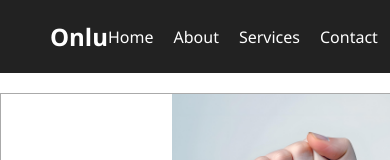
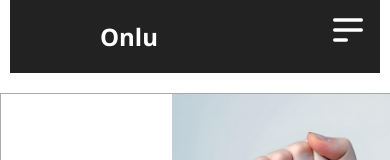
Before and after one commit to hufsKokimsonglee/memory_fit, a React (Create React App) app: page / in a window 390 px wide. Shown: the top 160 px of the page. Built offline with nearby package versions, Linux system fonts and the light colour scheme.

Commit message:
header reaction

```diff
--- a/src/assets/scss/app.scss
+++ b/src/assets/scss/app.scss
@@ -2,3 +2,4 @@
 @import "./base/reset";
 @import "./base/variables";
 @import "./components/main";
+@import "./components/header";
--- /dev/null
+++ b/src/assets/scss/components/_header.scss
@@ -0,0 +1,131 @@
+.header {
+  display: flex;
+  justify-content: space-between;
+  align-items: center;
+  padding: 20px 50px;
+  background-color: #222;
+  color: #fff;
+
+  .header__logo {
+    font-size: 1.5em;
+    font-weight: bold;
+    color: #fff;
+    text-decoration: none;
+    transition: color 0.3s ease;
+    margin-left: 40px;
+
+    &:visited {
+      color: #fff; /* visited 시에도 기본 색상을 유지 */
+    }
+  }
+
+  .header__nav {
+    display: flex;
+    gap: 20px;
+
+    .header__link {
+      color: #fff;
+      font-size: 1em;
+
+      &:visited {
+        color: #fff; /* visited 시에도 기본 색상을 유지 */
+      }
+    }
+  }
+}
+
+.resBtn {
+  display: none;
+}
+@media (max-width: 1399px) {
+}
+@media (max-width: 1100px) {
+  header {
+    padding: 0 10px;
+  }
+}
+@media (max-width: 991px) {
+}
+@media (max-width: 767px) {
+  .header {
+    .header__nav {
+      position: absolute;
+      top: 0px;
+      left: 0;
+      width: 100%;
+      height: 100%;
+      background-color: rgba(0, 0, 0, 0.75);
+      z-index: -1;
+      opacity: 0;
+      transform: translateX(100%);
+      &.active {
+        overflow-y: hidden;
+        z-index: 1;
+        opacity: 1;
+        transform: translateX(0);
+        transition: transform 0.5s;
+        width: 100%;
+        height: 100%;
+        flex-direction: column;
+        align-items: center;
+        justify-content: center;
+        a {
+          margin-bottom: 30px;
+        }
+      }
+    }
+    .resBtn {
+      position: absolute;
+      display: block;
+      top: 0;
+      right: 0;
+      width: 60px;
+      height: 60px;
+      /* active를 하는 순간 상단으로 올릴 것이라는 의미 */
+      ul {
+        li {
+          position: absolute;
+          top: 50%;
+          left: 30%;
+          transform: translate(-50%, -50%);
+          img {
+            display: block;
+            height: 40px;
+            cursor: pointer;
+          }
+        }
+        .menuBtn {
+          display: block;
+        }
+        .closeBtn {
+          display: none;
+        }
+      }
+      &.active {
+        ul {
+          .menuBtn {
+            position: absolute;
+            top: 50%;
+            left: 30%;
+            transform: translate(-50%, -50%);
+            img {
+              display: block;
+              height: 40px;
+              cursor: pointer;
+              z-index: 3;
+            }
+          }
+          .menuBtn {
+            display: none;
+          }
+          .closeBtn {
+            display: block;
+            z-index: 2;
+          }
+        }
+      }
+    }
+  }
+}
+@media (max-width: 575px) {
+}
--- a/src/components/Header.jsx
+++ b/src/components/Header.jsx
@@ -1,16 +1,48 @@
-import React from 'react';
-import './Header.scss';
+import { React, useState } from "react";
+import ImgAtm from "./atom/ImgAtm";
+
+import menu from "../assets/images/menu.svg";
+import close from "../assets/images/close.svg";
 
 const Header = () => {
+  const [darkActive, setDarkActive] = useState(false);
+
+  const resBtnClick = () => {
+    setDarkActive(!darkActive);
+  };
+
   return (
     <header className="header">
-      <a href='/' className="header__logo">Onlu</a>
-      <nav className="header__nav">
-        <a href="/" className="header__link">Home</a>
-        <a href="#about" className="header__link">About</a>
-        <a href="#services" className="header__link">Services</a>
-        <a href="#contact" className="header__link">Contact</a>
+      <a href="/" className="header__logo">
+        Onlu
+      </a>
+      <nav className={`header__nav ${darkActive ? "active" : ""}`}>
+        <a href="/" className="header__link">
+          Home
+        </a>
+        <a href="#about" className="header__link">
+          About
+        </a>
+        <a href="#services" className="header__link">
+          Services
+        </a>
+        <a href="#contact" className="header__link">
+          Contact
+        </a>
       </nav>
+      <div
+        className={`resBtn ${darkActive ? "active" : ""}`}
+        onClick={resBtnClick}
+      >
+        <ul>
+          <li className="menuBtn">
+            <ImgAtm srcProp={menu} altProp="메뉴바 링크" />
+          </li>
+          <li className="closeBtn">
+            <ImgAtm srcProp={close} altProp="닫기 링크" />
+          </li>
+        </ul>
+      </div>
     </header>
   );
 };
--- a/src/components/Header.scss
+++ /dev/null
@@ -1,34 +0,0 @@
-.header {
-  display: flex;
-  justify-content: space-between;
-  align-items: center;
-  padding: 20px 50px;
-  background-color: #222;
-  color: #fff;
-
-  &__logo {
-    font-size: 1.5em;
-    font-weight: bold;
-    color: #fff;
-    text-decoration: none;
-    transition: color 0.3s ease;
-
-    &:visited {
-      color: #fff; /* visited 시에도 기본 색상을 유지 */
-    }
-  }
-
-  &__nav {
-    display: flex;
-    gap: 20px;
-
-    .header__link {
-      color: #fff;
-      font-size: 1em;
-
-      &:visited {
-        color: #fff; /* visited 시에도 기본 색상을 유지 */
-      }
-    }
-  }
-}
--- a/src/components/atom/ImgAtm.jsx
+++ b/src/components/atom/ImgAtm.jsx
@@ -1,5 +1,5 @@
-const ImgAtm = ({ srcProp, altProp }) => {
-  return <img src={srcProp} alt={altProp} />;
+const ImgAtm = ({ srcProp, altProp, ...props }) => {
+  return <img {...props} src={srcProp} alt={altProp} />;
 };
 
 export default ImgAtm;
```
Also changed, not shown: src/assets/images/close.svg (added), src/assets/images/menu.svg (added).
